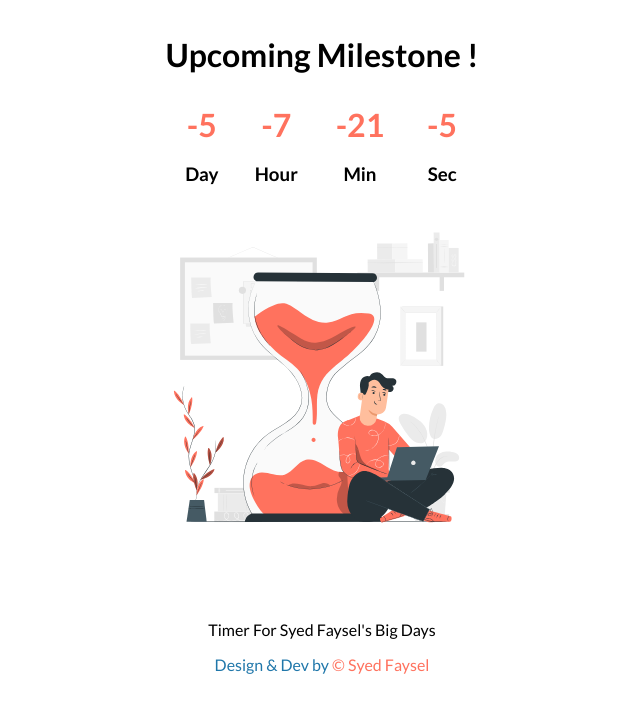
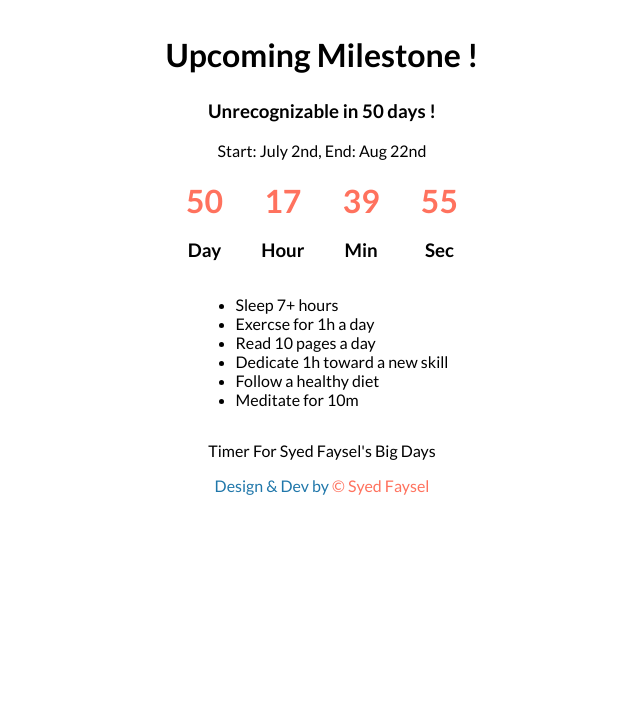
Before and after one commit to syedfaysel/count-down, a plain HTML site: page index.html in a window 1280 px wide. Shown: the whole page, without its empty margins (318-958 px from the left). Drawn offline with Linux system fonts and the light colour scheme.

Commit message:
countdown 5o days

```diff
--- a/countdown.js
+++ b/countdown.js
@@ -1,5 +1,5 @@
 const countdown = () => {
-    const countDate = new Date('June 28,2022 00:00:00').getTime();
+    const countDate = new Date('Aug 22,2022 00:00:00').getTime();
     const now = new Date().getTime();
     const gap = countDate - now;
 
@@ -10,13 +10,22 @@ const countdown = () => {
     const hour = minute*60;
     const day = hour*24;
 
+
+    let textDay = 0;
+    var textHour = 0;
+    let textMin = 0;
+    let textSec = 0;
+
     //calculate the time
-    const textDay = Math.floor(gap/day);
-    const textHour = Math.floor(gap%day/hour);
-    const textMin = Math.floor(gap%hour/minute);
-    const textSec = Math.floor(gap%minute/second);
-    console.log(countDate);
-    console.log(textDay,textHour,textMin,textSec);
+    if(gap>=0){
+        textDay = Math.floor(gap/day);
+        textHour = Math.floor(gap%day/hour);
+        textMin = Math.floor(gap%hour/minute);
+        textSec = Math.floor(gap%minute/second);
+        console.log(countDate);
+        console.log(textDay,textHour,textMin,textSec);
+    }
+
 
     //setting to inner text
     document.getElementById('day').innerText = textDay;
--- a/index.html
+++ b/index.html
@@ -13,7 +13,9 @@
 
     <section class="coming-soon">
         <div>
-            <h2>Upcoming Milestone !</h2>
+            <h2 class="title">Upcoming Milestone !</h2>
+            <h3 class="title">Unrecognizable in 50 days !</h3>
+            <p class="title">Start: July 2nd, End: Aug 22nd</p>
             <div class="countdown">
                 <div class="time-container">
                     <h3 id="day">Time</h3>
@@ -33,8 +35,19 @@
                 </div>
             </div>
         </div>
-        <div id="image">
-            <img src="Work time-pana.svg" alt="">
+        <!-- <div id="image">
+            <img src="./Work time-pana.svg" alt="">
+        </div> -->
+
+        <div class="message">
+            <ul>
+                <li>Sleep 7+ hours</li>
+                <li>Exercse for 1h a day</li>
+                <li>Read 10 pages a day</li>
+                <li>Dedicate 1h toward a new skill</li>
+                <li>Follow a healthy diet</li>
+                <li>Meditate for 10m</li>
+            </ul>
         </div>
 
         <div id="free-space">
--- a/style.css
+++ b/style.css
@@ -9,6 +9,9 @@
 h2{
     font-size: 2rem;
     font-weight: bold;
+}
+.title{
+    text-align: center;
 }
 
 .coming-soon{
@@ -37,9 +40,10 @@ h2{
 }
 
 #image{
-    height: 400px;
-    width: 350px;
+    height: 200px;
+    width: 150px;
 }
+
 
 footer{
     align-items: center;
```
Also changed, not shown: 50days.png (added).
